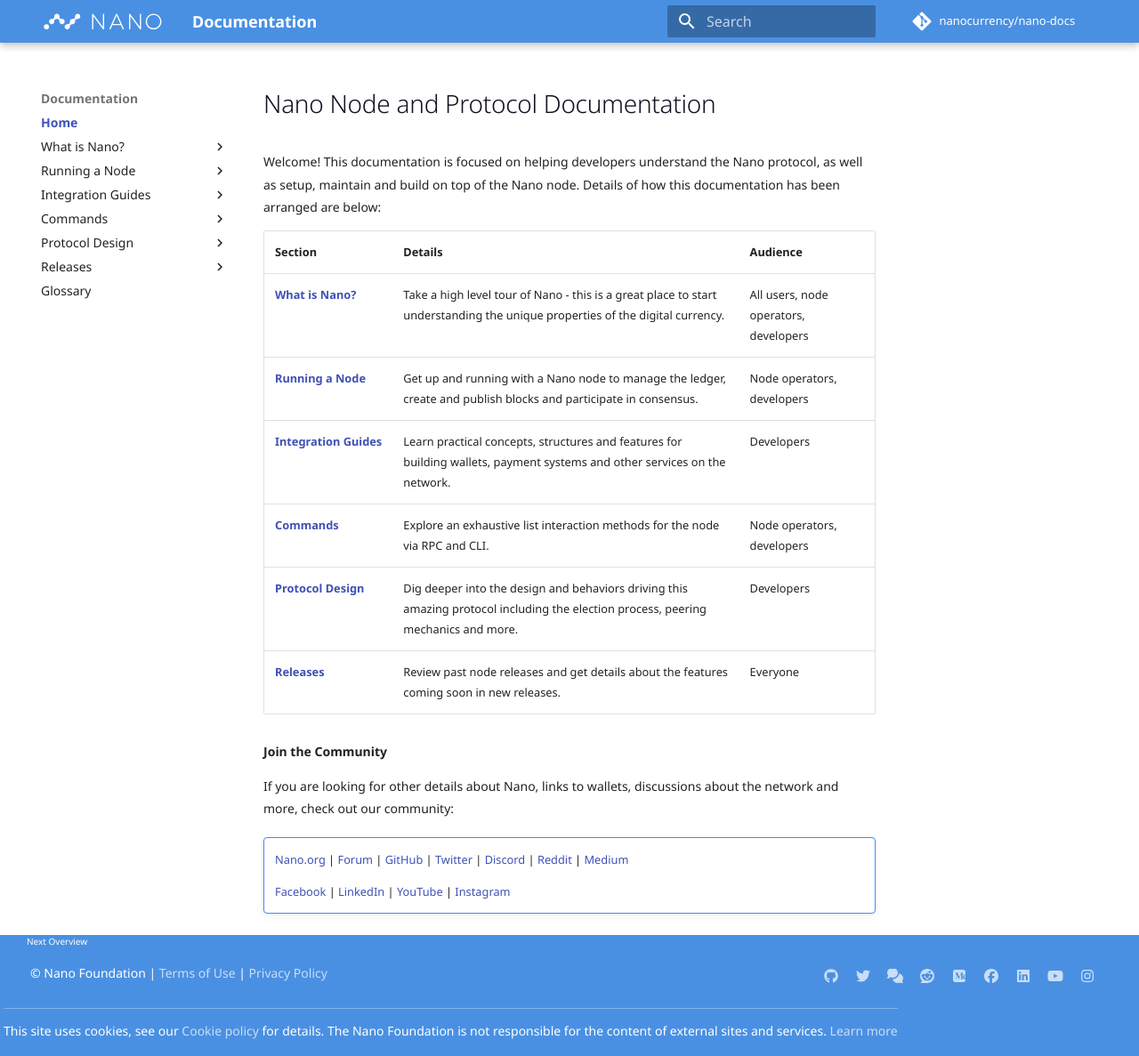
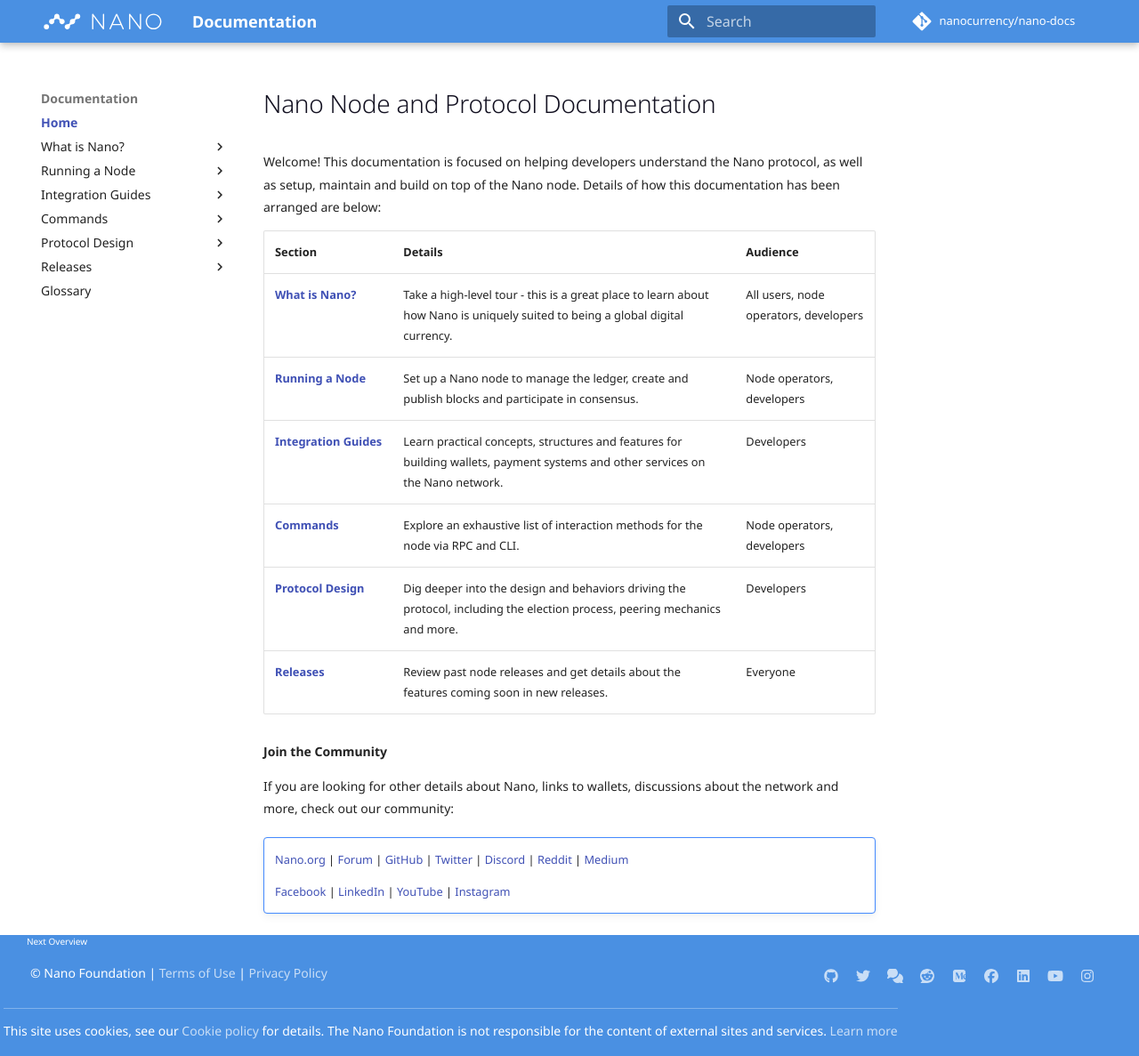
Before and after one commit to nanocurrency/nano-docs, an MkDocs documentation site: the page built from docs/index.md, in a window 1280 px wide and 1187 px high. Shown: the whole window at 89% size. Built offline with MkDocs 1.6.1 and Material for MkDocs 9.7.7, drawn with Linux system fonts in a browser that asks for light colours; comment, search, counter and statistics services are not loaded.

Commit message:
Documentation tidy up including Index and Readme (#355)
* removed word

* Doc clean up on index and readme

* removed word

Co-authored-by: Andy Johnson <ccpembs@gmail.com>

```diff
--- a/docs/index.md
+++ b/docs/index.md
@@ -3,11 +3,11 @@
 
 | Section | Details | Audience |
 | | | |
-|<span class="no-break">**[What is Nano?](/what-is-nano/overview/)**</span>|Take a high level tour of Nano - this is a great place to start understanding the unique properties of the digital currency.|All users, node operators, developers|
-|<span class="no-break">**[Running a Node](/running-a-node/overview/)**</span>| Get up and running with a Nano node to manage the ledger, create and publish blocks and participate in consensus. | Node operators, developers  |
-|<span class="no-break">**[Integration Guides](/integration-guides/the-basics)**</span>| Learn practical concepts, structures and features for building wallets, payment systems and other services on the network. | Developers  |
-|<span class="no-break">**[Commands](/commands/rpc-protocol/)**</span>|  Explore an exhaustive list interaction methods for the node via RPC and CLI. | Node operators, developers |
-|<span class="no-break">**[Protocol Design](/protocol-design/overview)**</span>|  Dig deeper into the design and behaviors driving this amazing protocol including the election process, peering mechanics and more. | Developers |
+|<span class="no-break">**[What is Nano?](/what-is-nano/overview/)**</span>|Take a high-level tour - this is a great place to learn about how Nano is uniquely suited to being a global digital currency.|All users, node operators, developers|
+|<span class="no-break">**[Running a Node](/running-a-node/overview/)**</span>| Set up a Nano node to manage the ledger, create and publish blocks and participate in consensus. | Node operators, developers  |
+|<span class="no-break">**[Integration Guides](/integration-guides/the-basics)**</span>| Learn practical concepts, structures and features for building wallets, payment systems and other services on the Nano network. | Developers  |
+|<span class="no-break">**[Commands](/commands/rpc-protocol/)**</span>|  Explore an exhaustive list of interaction methods for the node via RPC and CLI. | Node operators, developers |
+|<span class="no-break">**[Protocol Design](/protocol-design/overview)**</span>|  Dig deeper into the design and behaviors driving the protocol, including the election process, peering mechanics and more. | Developers |
 |<span class="no-break">**[Releases](/releases/node-releases)**</span>| Review past node releases and get details about the features coming soon in new releases.  | Everyone  |
 
 **Join the Community**
```
Also changed, not shown: readme.md (+10 -10 lines).
